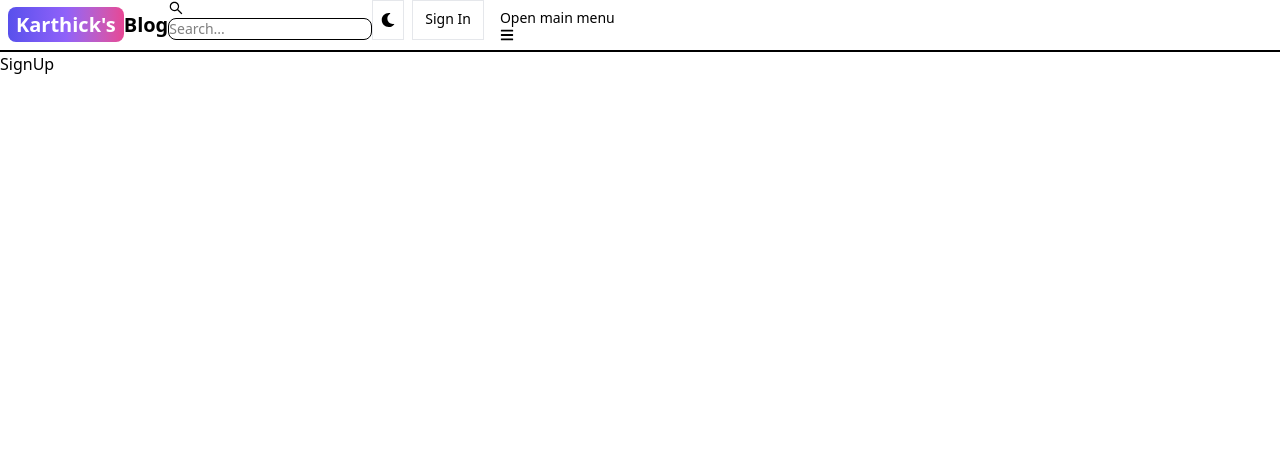
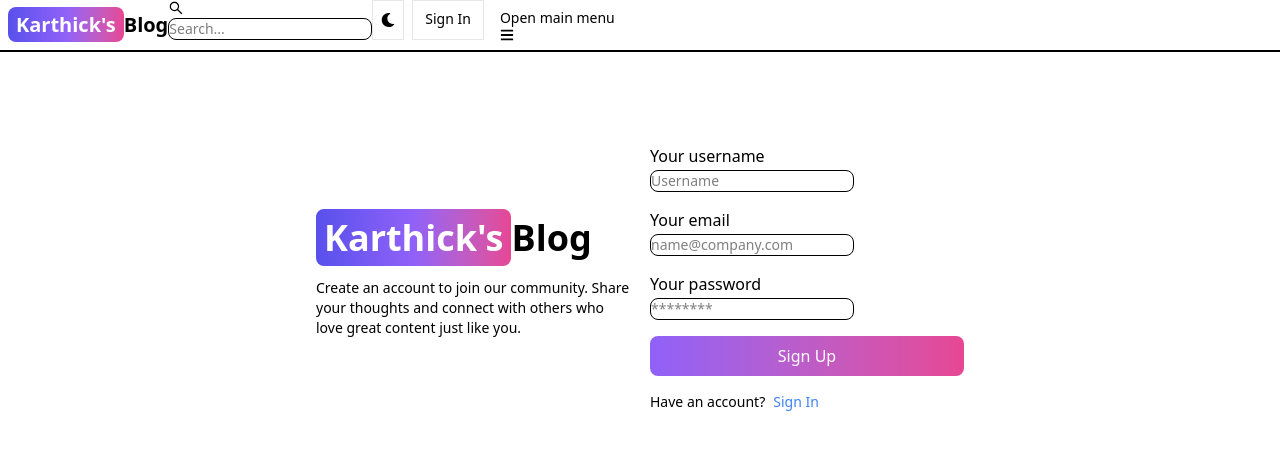
Before and after one commit to pkselva/mern-blog, a React (Vite) app in the folder client/: page /sign-up in a window 1280 px wide. Shown: the top 450 px of the page. Built offline with nearby package versions, Linux system fonts and the light colour scheme.

Commit message:
Create Signup Page UI

```diff
--- a/client/src/pages/SignUp.jsx
+++ b/client/src/pages/SignUp.jsx
@@ -1,7 +1,51 @@
+import { Button, Label, Textarea, TextInput } from 'flowbite-react'
 import React from 'react'
+import { Link } from 'react-router-dom'
 
 export default function SignUp() {
   return (
-    <div>SignUp</div>
+    <div className='min-h-screen mt-20'>
+      <div className='flex p-3 max-w-2xl mx-auto flex-col gap-5 md:flex-row md:items-center'>
+        {/* left */}
+        <div className='flex-1'>
+          <Link to={"/"} className='font-bold dark:text-white text-4xl'>
+            <span className='px-2 py-1 bg-gradient-to-r from-indigo-600 via-purple-500 to-pink-500 rounded-lg text-white'>
+              Karthick's
+            </span>
+            Blog
+          </Link>
+          <p className='text-sm mt-5'>
+            Create an account to join our community.
+            Share your thoughts and connect with others who love great content just like you.
+          </p>
+        </div>
+        {/* right */}
+        <div className='flex-1'>
+          <form className='flex flex-col gap-4'>
+            <div className=''>
+              <label>Your username</label>
+              <TextInput type="text" placeholder='Username' id='userName'/>
+            </div>
+            <div className=''>
+              <label>Your email</label>
+              <TextInput type="text" placeholder='name@company.com' id='email'/>
+            </div>
+            <div className=''>
+              <label>Your password</label>
+              <TextInput type="password" placeholder='********' id='password'/>
+            </div >
+            <button className='p-2 rounded-lg text-white bg-gradient-to-r from-purple-500 to-pink-500 hover:bg-gradient-to-l hover:from-purple-500 hover:to-pink-500 hover:cursor-pointer'>
+              Sign Up
+            </button>
+            <div className='flex gap-2 text-sm'>
+              <span>Have an account?</span>
+              <Link to={"/sign-in"} className='text-blue-500'>
+                Sign In
+              </Link>
+            </div>
+          </form>
+        </div>
+      </div>
+    </div>
   )
 }
```
